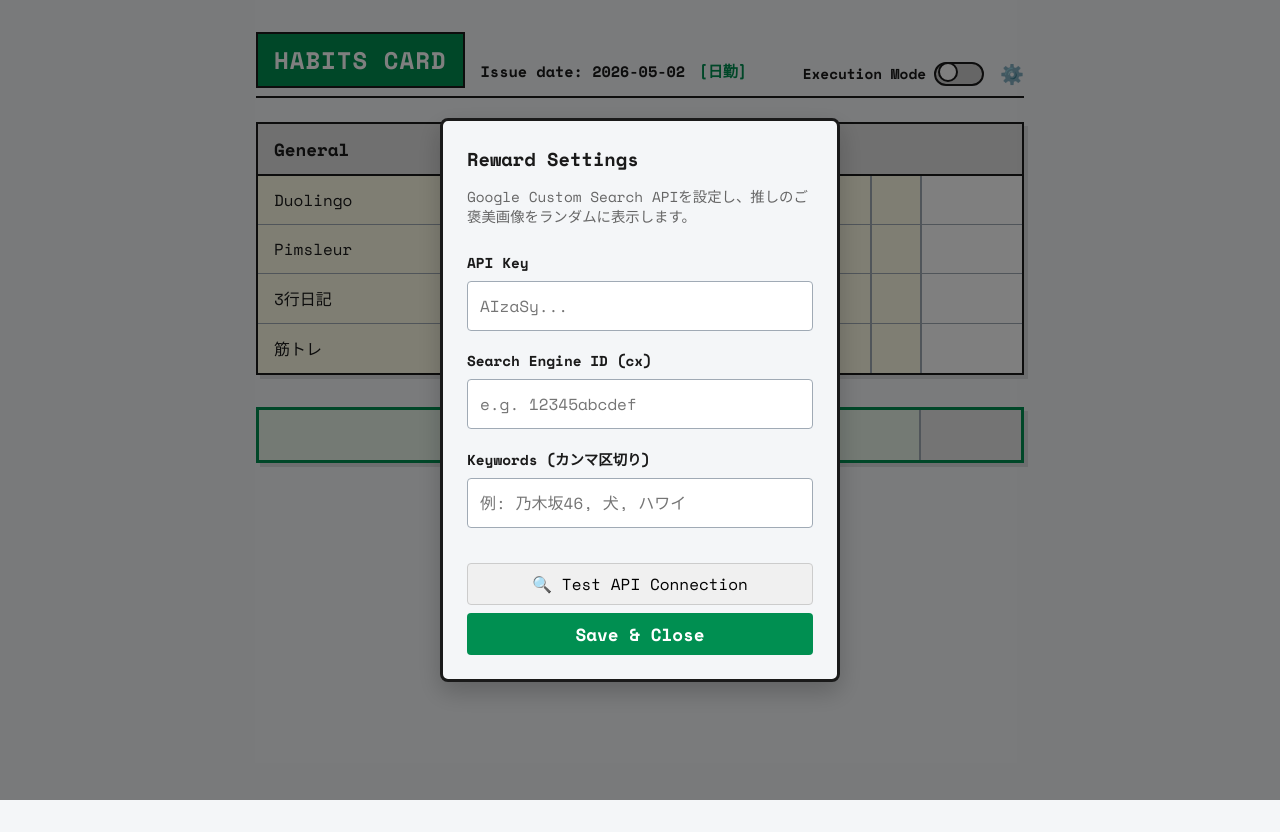
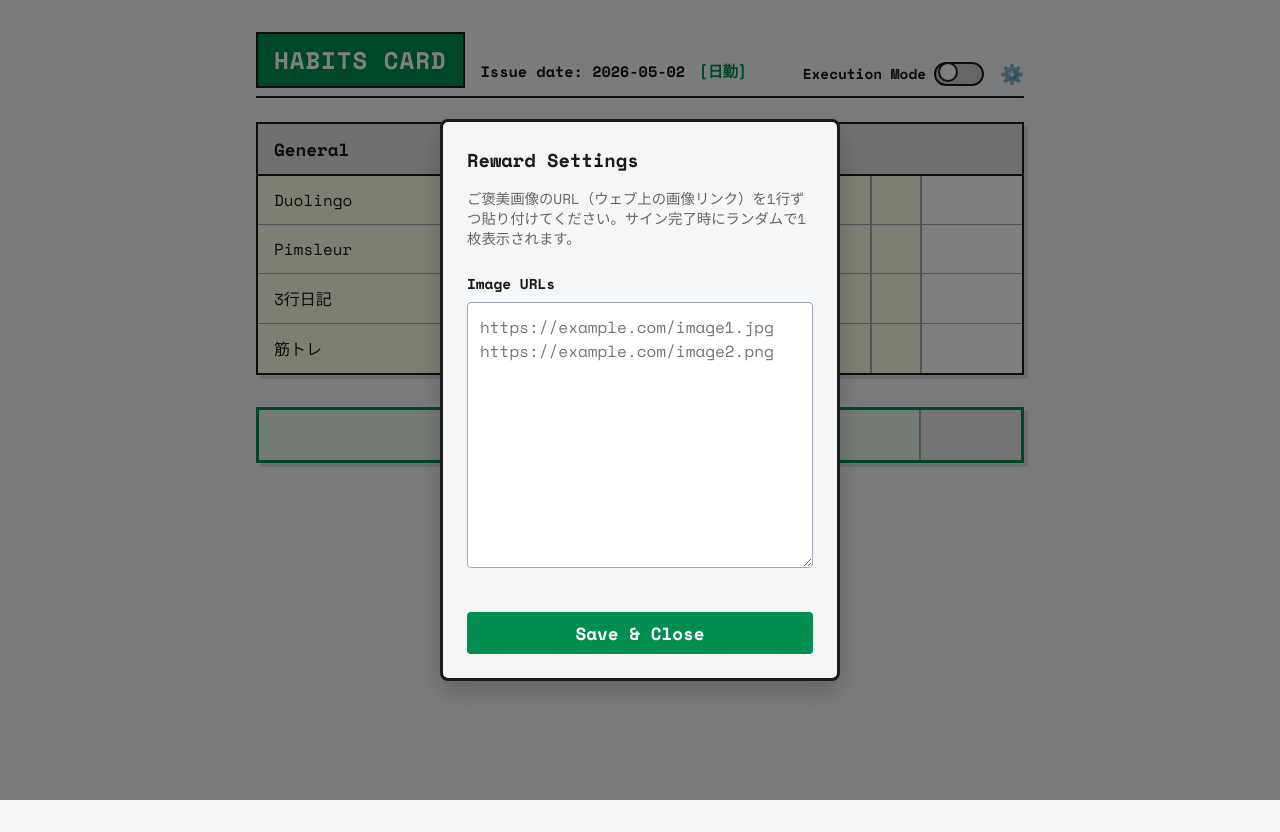
Before and after one commit to moriokaiwa-sketch/hy-habits-service-package, a React (Vite) app: page / in a window 1280 px wide. Both pictures are taken after a click on the button "⚙️". Built offline with nearby package versions, Linux system fonts and the light colour scheme.

Commit message:
Switch reward system to direct image URL list

```diff
--- a/src/App.css
+++ b/src/App.css
@@ -219,25 +219,6 @@ input:checked + .slider:before {
   align-items: center;
   width: 100%;
   gap: 0.5rem;
-}
-
-.category-drag-handle {
-  cursor: grab;
-  color: #888;
-  font-size: 1.2rem;
-  padding: 0 0.25rem;
-  flex-shrink: 0;
-  touch-action: none;
-}
-
-.category-drag-handle:active {
-  cursor: grabbing;
-}
-
-.is-cat-dragging {
-  box-shadow: 0 8px 24px rgba(0,0,0,0.15);
-  opacity: 0.95;
-  background-color: #fffde7;
 }
 
 .category-input {
@@ -703,12 +684,19 @@ input:checked + .slider:before {
   font-size: 0.9rem;
 }
 
-.settings-field input {
+.settings-field input,
+.settings-field textarea {
   padding: 0.75rem;
   border: 1px solid var(--border-color);
   border-radius: 4px;
   font-family: inherit;
   font-size: 1rem;
+}
+
+.settings-field textarea {
+  resize: vertical;
+  line-height: 1.5;
+  white-space: pre;
 }
 
 /* Reward Display */
--- a/src/App.tsx
+++ b/src/App.tsx
@@ -85,9 +85,7 @@ function App() {
   const [isSignatureModalOpen, setIsSignatureModalOpen] = useState(false);
   const [isSettingsModalOpen, setIsSettingsModalOpen] = useState(false);
 
-  const [googleApiKey, setGoogleApiKey] = useState(() => localStorage.getItem('googleApiKey') || '');
-  const [searchEngineId, setSearchEngineId] = useState(() => localStorage.getItem('searchEngineId') || '');
-  const [rewardKeywords, setRewardKeywords] = useState(() => localStorage.getItem('rewardKeywords') || '');
+  const [rewardImageUrls, setRewardImageUrls] = useState(() => localStorage.getItem('rewardImageUrls') || '');
   const [rewardImage, setRewardImage] = useState<string | null>(() => localStorage.getItem('rewardImage') || null);
   const [isFetchingReward, setIsFetchingReward] = useState(false);
   const [rewardError, setRewardError] = useState<string | null>(null);
@@ -96,10 +94,8 @@ function App() {
   const prevIsAllTasksCompleted = useRef<boolean | null>(null);
 
   useEffect(() => {
-    localStorage.setItem('googleApiKey', googleApiKey);
-    localStorage.setItem('searchEngineId', searchEngineId);
-    localStorage.setItem('rewardKeywords', rewardKeywords);
-  }, [googleApiKey, searchEngineId, rewardKeywords]);
+    localStorage.setItem('rewardImageUrls', rewardImageUrls);
+  }, [rewardImageUrls]);
   useEffect(() => {
     if (isSignatureModalOpen && signaturePadRef.current) {
       const timer = setTimeout(() => {
@@ -168,38 +164,30 @@ function App() {
   }, [isAllTasksCompleted]);
 
   const fetchRewardImage = async () => {
-    if (!googleApiKey || !searchEngineId || !rewardKeywords) {
-      setRewardError('⚙️ Reward Settings に APIキー・キーワードを設定してください。');
+    if (!rewardImageUrls) {
+      setRewardError('⚙️ Reward Settings に ご褒美画像のURLを設定してください。');
       return;
     }
 
     setIsFetchingReward(true);
     setRewardError(null);
     try {
-      const key = googleApiKey.trim();
-      const cx = searchEngineId.trim();
-      const keywordsArray = rewardKeywords.split(',').map(k => k.trim()).filter(k => k);
-      if (keywordsArray.length === 0) return;
+      const urlsArray = rewardImageUrls.split('\n').map(u => u.trim()).filter(u => u);
+      if (urlsArray.length === 0) {
+        setRewardError('有効なURLが設定されていません。');
+        setIsFetchingReward(false);
+        return;
+      }
 
-      const randomKeyword = keywordsArray[Math.floor(Math.random() * keywordsArray.length)];
-      const startIndex = Math.floor(Math.random() * 10) + 1;
+      const randomUrl = urlsArray[Math.floor(Math.random() * urlsArray.length)];
 
-      const url = `https://www.googleapis.com/customsearch/v1?key=${key}&cx=${cx}&q=${encodeURIComponent(randomKeyword)}&searchType=image&num=10&start=${startIndex}`;
-      console.log('Fetching reward:', url);
-      const response = await fetch(url);
+      // 念のため少しだけ「取得中」っぽく見せるためのディレイ
+      await new Promise(resolve => setTimeout(resolve, 600));
 
-      const data = await response.json();
-      if (data.error) {
-        setRewardError(`API Error: ${data.error.message}`);
-      } else if (data.items && data.items.length > 0) {
-        const randomItem = data.items[Math.floor(Math.random() * data.items.length)];
-        setRewardImage(randomItem.link);
-      } else {
-        setRewardError('画像が見つかりませんでした。キーワードを変えてみてください。');
-      }
+      setRewardImage(randomUrl);
     } catch (error) {
-      console.error("Failed to fetch reward image", error);
-      setRewardError('ネットワークエラーが発生しました。');
+      console.error("Failed to set reward image", error);
+      setRewardError('エラーが発生しました。');
     } finally {
       setIsFetchingReward(false);
     }
@@ -208,20 +196,9 @@ function App() {
   const toggleMode = () => setIsEditMode(!isEditMode);
 
   const handleDragEnd = (result: DropResult) => {
-    const { source, destination, type } = result;
+    const { source, destination } = result;
     if (!destination) return;
 
-    // カテゴリ自体の並び替え
-    if (type === 'CATEGORY') {
-      if (source.index === destination.index) return;
-      const newCategories = Array.from(categories);
-      const [moved] = newCategories.splice(source.index, 1);
-      newCategories.splice(destination.index, 0, moved);
-      setCategories(newCategories);
-      return;
-    }
-
-    // タスクの並び替え（同一カテゴリ内）
     if (source.droppableId === destination.droppableId) {
       const categoryIndex = categories.findIndex(c => c.id === source.droppableId);
       const category = categories[categoryIndex];
@@ -402,8 +379,6 @@ function App() {
     setCategories([...categories, { id: newId, name: "New Category", items: [] }]);
   };
 
-
-
   const getTodayDate = () => {
     const today = new Date();
     return `${today.getFullYear()}-${String(today.getMonth() + 1).padStart(2, '0')}-${String(today.getDate()).padStart(2, '0')}`;
@@ -445,33 +420,15 @@ function App() {
       <hr className="header-divider" />
 
       <DragDropContext onDragEnd={handleDragEnd}>
-        <Droppable droppableId="categories" type="CATEGORY" isDropDisabled={!isEditMode}>
-          {(catProvided) => (
-            <div ref={catProvided.innerRef} {...catProvided.droppableProps}>
-              {categories.map((category, categoryIndex) => (
-                <Draggable
-                  key={category.id}
-                  draggableId={`cat-drag-${category.id}`}
-                  index={categoryIndex}
-                  isDragDisabled={!isEditMode}
-                >
-                  {(catDrag, catSnapshot) => (
-                  <div
-                    ref={catDrag.innerRef}
-                    {...catDrag.draggableProps}
-                    className={`table-container category-table${catSnapshot.isDragging ? ' is-cat-dragging' : ''}`}
-                  >
+        {categories.map((category) => (
+          <div key={category.id} className="table-container category-table">
             <div className="table-header category-header-single">
               {isEditMode ? (
                 <div className="category-edit-wrapper">
-                  <div className="category-drag-handle" {...catDrag.dragHandleProps} title="Drag to reorder">
-                    ⠿
-                  </div>
                   <input
                     className="category-input"
                     value={category.name}
                     onChange={(e) => handleCategoryNameChange(category.id, e.target.value)}
-                    onFocus={(e) => e.target.select()}
                     placeholder="Category Name"
                   />
                   <button
@@ -588,13 +545,7 @@ function App() {
               </div>
             )}
           </div>
-                  )}
-                </Draggable>
-              ))}
-              {catProvided.placeholder}
-            </div>
-          )}
-        </Droppable>
+        ))}
       </DragDropContext>
 
       {isEditMode && (
@@ -658,7 +609,7 @@ function App() {
                   if (dataURL) {
                     setSignature(dataURL);
                     setIsSignatureModalOpen(false);
-                    if (!rewardImage && googleApiKey && searchEngineId && rewardKeywords) {
+                    if (!rewardImage && rewardImageUrls) {
                       fetchRewardImage();
                     }
                   }
@@ -675,50 +626,19 @@ function App() {
         <div className="modal-overlay" onClick={() => setIsSettingsModalOpen(false)}>
           <div className="modal-content settings-modal" onClick={e => e.stopPropagation()}>
             <h3 className="modal-title">Reward Settings</h3>
-            <p className="settings-desc">Google Custom Search APIを設定し、推しのご褒美画像をランダムに表示します。</p>
+            <p className="settings-desc">ご褒美画像のURL（ウェブ上の画像リンク）を1行ずつ貼り付けてください。サイン完了時にランダムで1枚表示されます。</p>
 
             <div className="settings-field">
-              <label>API Key</label>
-              <input type="text" value={googleApiKey} onChange={e => setGoogleApiKey(e.target.value)} placeholder="AIzaSy..." />
+              <label>Image URLs</label>
+              <textarea
+                value={rewardImageUrls}
+                onChange={e => setRewardImageUrls(e.target.value)}
+                placeholder="https://example.com/image1.jpg&#10;https://example.com/image2.png"
+                rows={10}
+              />
             </div>
 
-            <div className="settings-field">
-              <label>Search Engine ID (cx)</label>
-              <input type="text" value={searchEngineId} onChange={e => setSearchEngineId(e.target.value)} placeholder="e.g. 12345abcdef" />
-            </div>
-
-            <div className="settings-field">
-              <label>Keywords (カンマ区切り)</label>
-              <input type="text" value={rewardKeywords} onChange={e => setRewardKeywords(e.target.value)} placeholder="例: 乃木坂46, 犬, ハワイ" />
-            </div>
-
-            <button
-              className="clear-btn"
-              style={{marginTop: '1rem', width: '100%'}}
-              onClick={async () => {
-                const key = googleApiKey.trim();
-                const cx = searchEngineId.trim();
-                if (!key || !cx) {
-                  alert('API KeyとSearch Engine IDを入力してください。');
-                  return;
-                }
-                try {
-                  const res = await fetch(`https://www.googleapis.com/customsearch/v1?key=${key}&cx=${cx}&q=test&searchType=image&num=1`);
-                  const data = await res.json();
-                  if (data.error) {
-                    alert(`❌ Error: ${data.error.message}\n\nKey: ${key.slice(0,8)}...${key.slice(-4)}\nCX: ${cx}`);
-                  } else {
-                    alert('✅ API接続成功！画像検索は正常に動作します。');
-                  }
-                } catch (e) {
-                  alert(`❌ ネットワークエラー: ${e}`);
-                }
-              }}
-            >
-              🔍 Test API Connection
-            </button>
-
-            <button className="done-btn" style={{marginTop: '0.5rem', width: '100%'}} onClick={() => setIsSettingsModalOpen(false)}>Save & Close</button>
+            <button className="done-btn" style={{marginTop: '1.5rem', width: '100%'}} onClick={() => setIsSettingsModalOpen(false)}>Save & Close</button>
           </div>
         </div>
       )}
```
